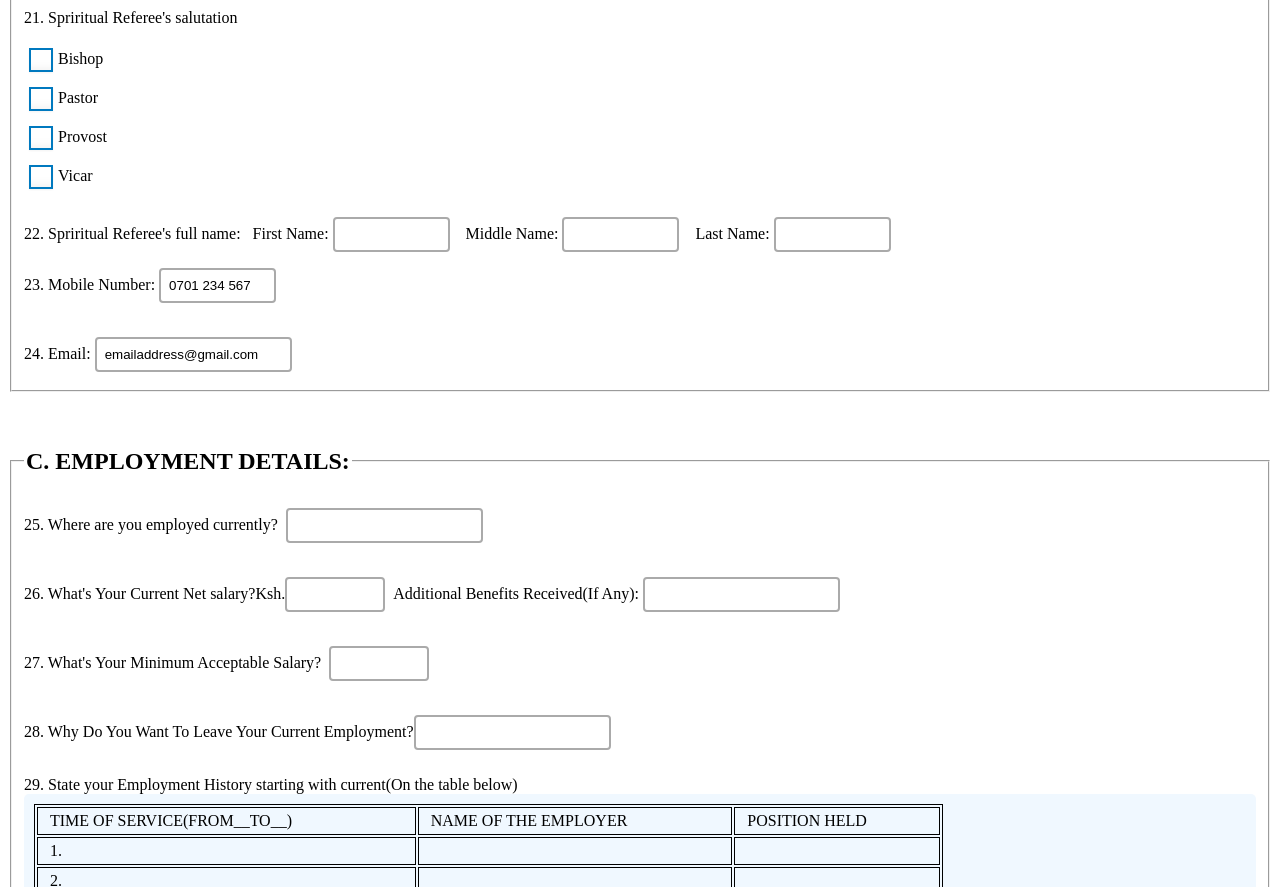
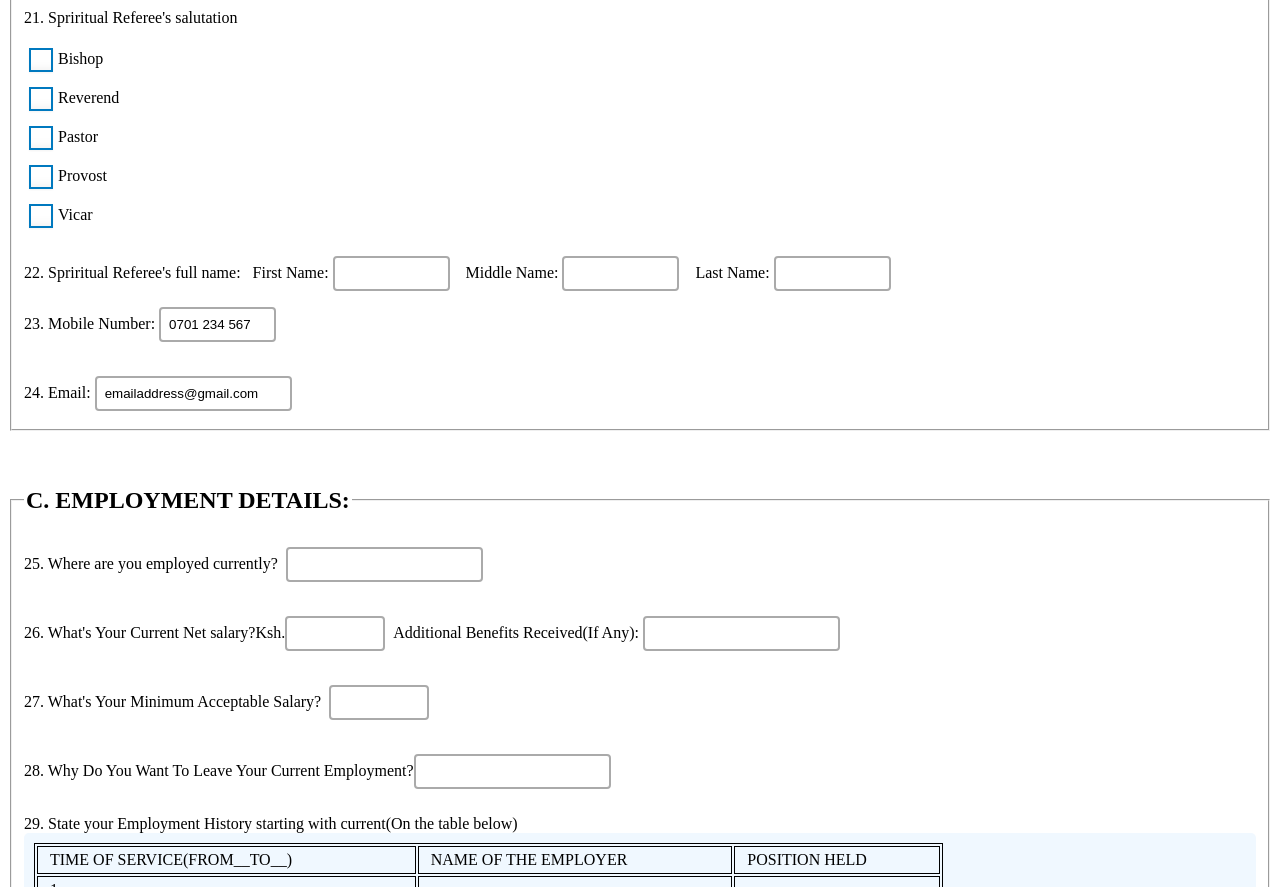
Before and after one commit to Wycliffe-Upot/citam_clone_biodata_form, a plain HTML site: page index.html in a window 1280 px wide. Shown: the part 2938-3825 px from the top of the page. Drawn offline with Linux system fonts and the light colour scheme.

Commit message:
Update index.html

```diff
--- a/index.html
+++ b/index.html
@@ -316,6 +316,10 @@
                 <input type="checkbox" id="bishop">
                 <label for="bishop">Bishop</label>
               </div>
+             <div class="formgroup">
+                <input type="checkbox" id="reverend">
+                <label for="reverend">Reverend</label>
+              </div>
               <div class="formgroup">
                 <input type="checkbox" id="pastor">
                 <label for="pastor">Pastor</label>
```
